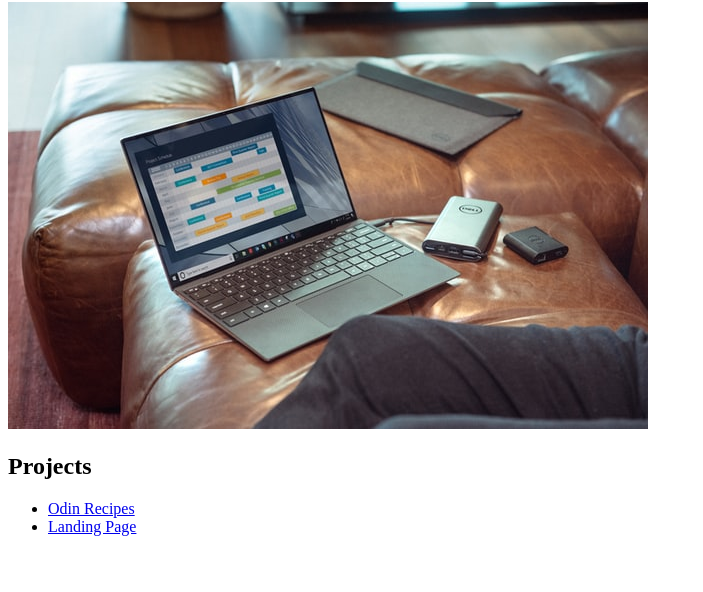
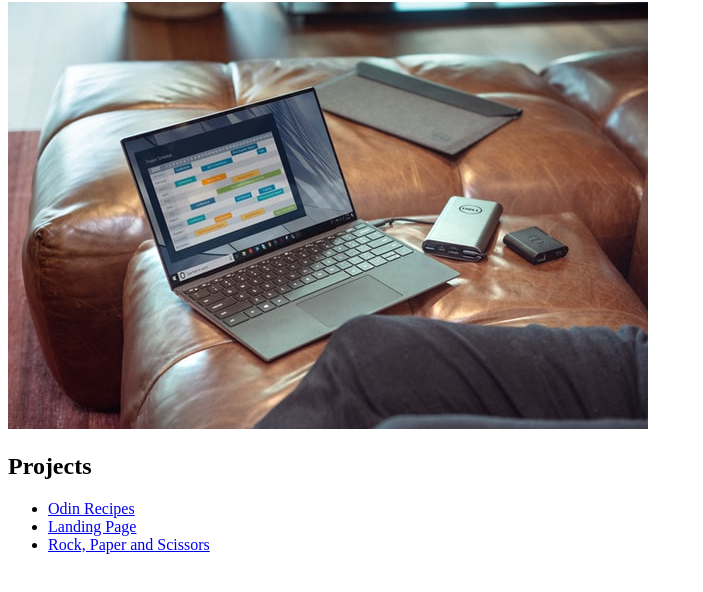
Before and after one commit to bumblebee211196/the-odin-project, a plain HTML site: page index.html in a window 1280 px wide. Shown: the part 78-670 px from the top of the page, without its empty margins (0-703 px from the left). Drawn offline with Linux system fonts and the light colour scheme.

Commit message:
✨ Add rock, paper and scissors assignment

```diff
--- a/index.html
+++ b/index.html
@@ -12,6 +12,7 @@
     <ul>
       <li><a href="./odin-recipes/index.html">Odin Recipes</a></li>
       <li><a href="./landing-page/index.html">Landing Page</a></li>
+      <li><a href="./rock-paper-scissors/index.html">Rock, Paper and Scissors</a></li>
     </ul>
   </body>
 </html>
```
